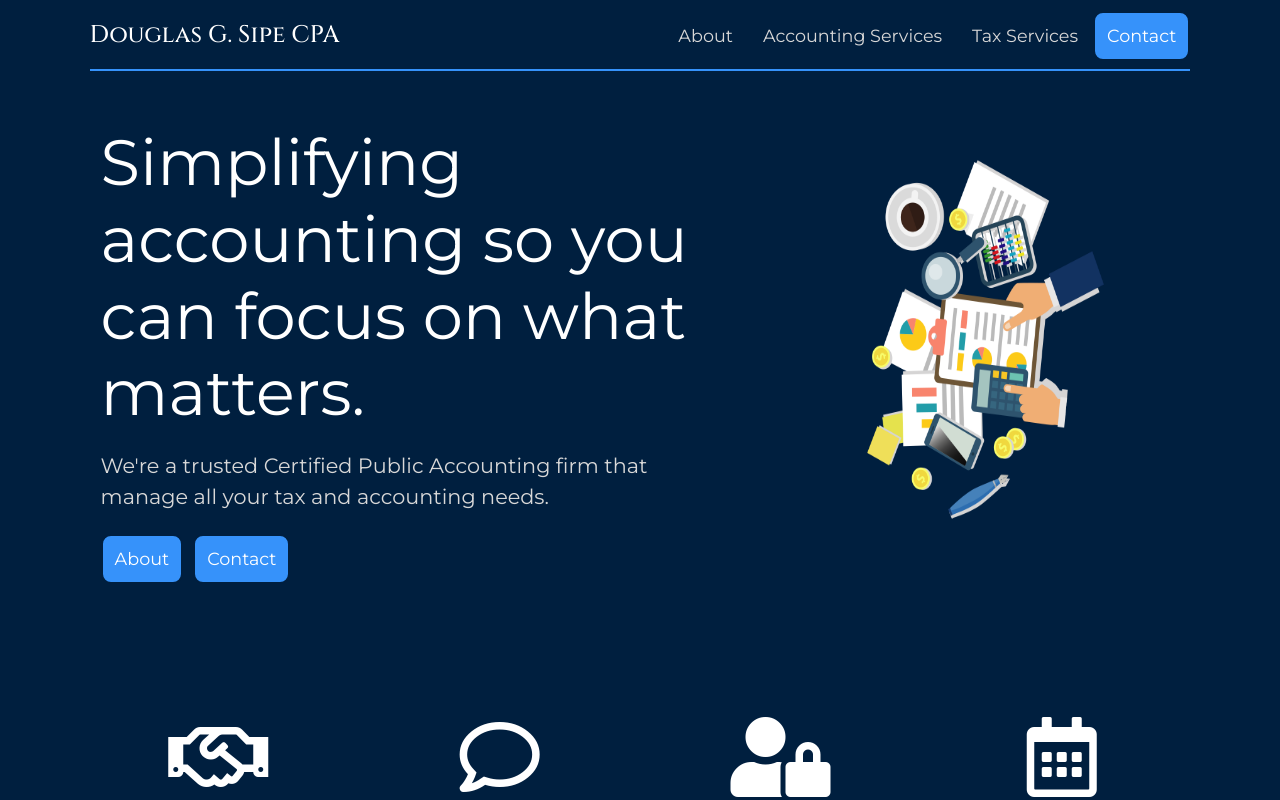
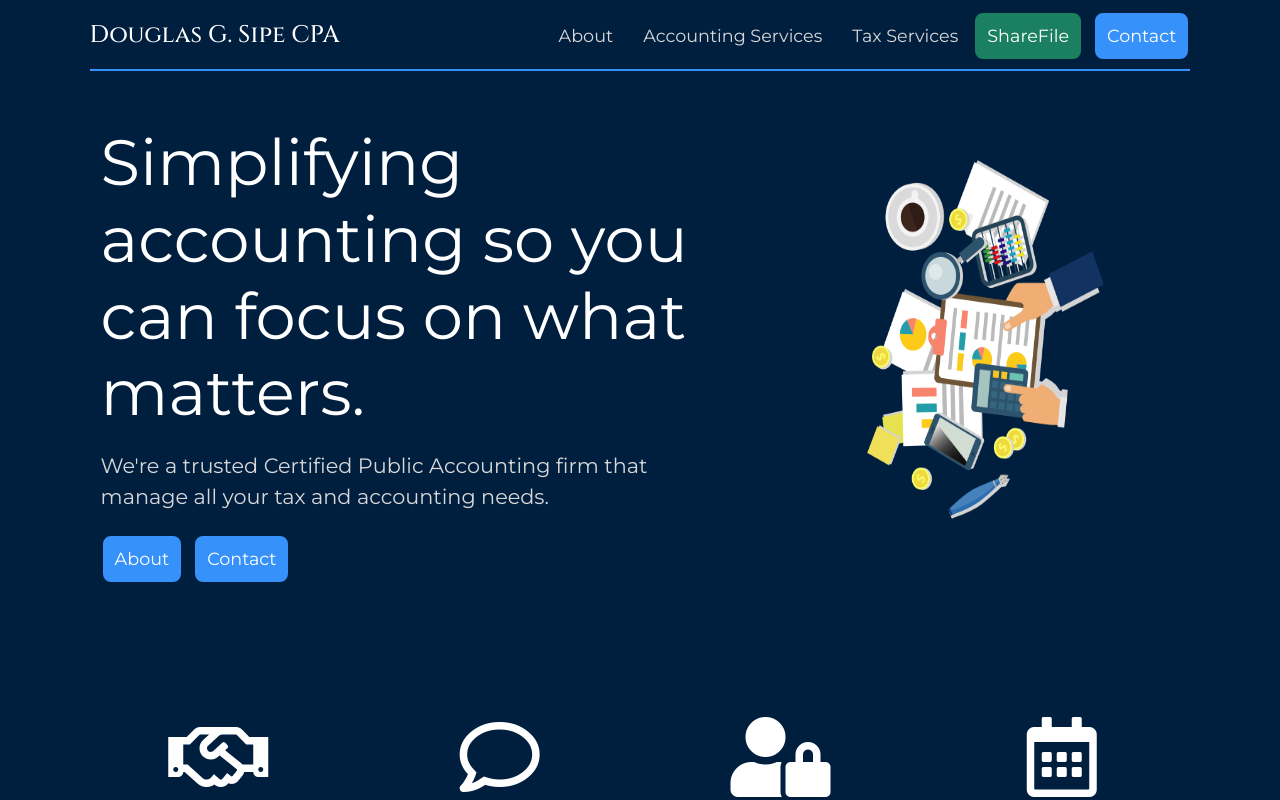
Before and after one commit to danrsidd/DSipeCPA-React, a React (Create React App) app: page / in a window 1280 px wide. Built offline with nearby package versions, Linux system fonts and the light colour scheme.

Commit message:
Add ShareFile button.

```diff
--- a/package.json
+++ b/package.json
@@ -1,5 +1,5 @@
 {
-  "homepage": "http://danyalsiddiqui.com",
+  "homepage": "http://dsipecpa.co",
   "name": "dsipecpa-react",
   "version": "0.1.0",
   "private": true,
--- a/public/styles.css
+++ b/public/styles.css
@@ -56,6 +56,29 @@ body {
   border-color: #3692FA;
   -webkit-transform: scale(1.05);
           transform: scale(1.05);
+}
+
+.btn-sharefile {
+  height: 50px;
+  border: 2px solid #001f3f;
+  border-radius: 10px;
+  background-color: #1b8060;
+  color: white;
+  font-size: 1.1rem;
+  margin-top: 3px;
+  margin-left: 0;
+  margin-right: 10px;
+  -webkit-transition: 0.2s -webkit-transform ease-in-out;
+  transition: 0.2s -webkit-transform ease-in-out;
+  transition: 0.2s transform ease-in-out;
+  transition: 0.2s transform ease-in-out, 0.2s -webkit-transform ease-in-out;
+}
+
+.btn-sharefile:hover {
+  background-color: #001f3f;
+  border-color: #3692FA;
+  -webkit-transform: scale(1.05);
+  transform: scale(1.05);
 }
 
 .navbar-collapse {
--- a/src/components/ind_components/Nav.js
+++ b/src/components/ind_components/Nav.js
@@ -37,6 +37,18 @@ const Nav = () => {
 						<Link className="nav-link" to="/tax-services">
 							Tax Services
 						</Link>
+						<Link
+							to="#"
+							onClick={(e) => {
+								window.location.href =
+									"https://dsipecpa.sharefile.com";
+								e.preventDefault();
+							}}
+						>
+							<button className="btn btn-sharefile" type="button">
+								ShareFile
+							</button>
+						</Link>
 						<Link to="/contact">
 							<button className="btn btn-dark" type="button">
 								Contact
```
Also changed, not shown: 1 other file (tests, documents, lock files or other folders).
